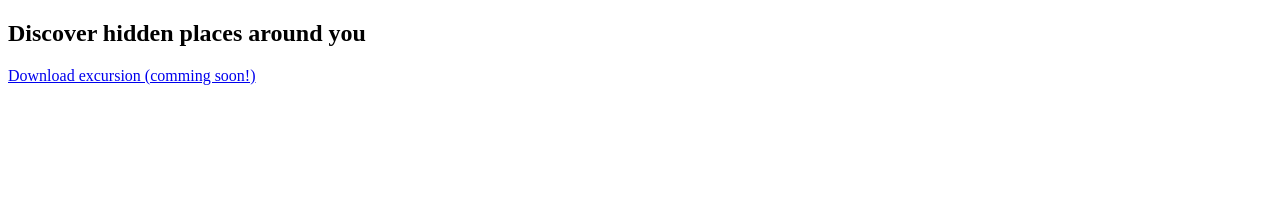
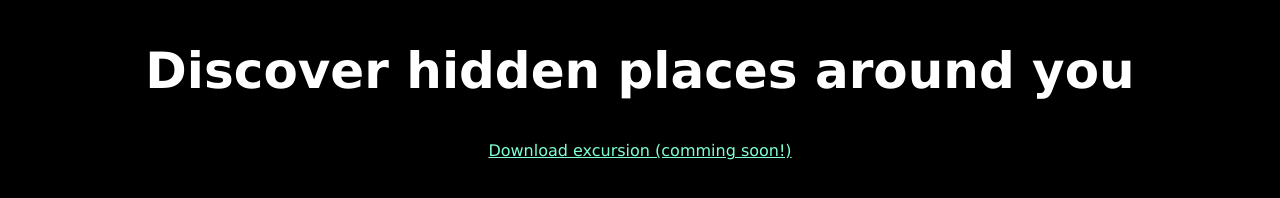
Before and after one commit to PhatHuynhTranSon99/ExcursionProject, a plain HTML site: page index.html in a window 1280 px wide. Drawn offline with Linux system fonts and the light colour scheme.

Commit message:
Fix style linking issue

```diff
--- a/index.html
+++ b/index.html
@@ -3,7 +3,7 @@
 <head>
     <meta charset="UTF-8">
     <meta name="viewport" content="width=device-width, initial-scale=1.0">
-    <link type="stylesheet/css" href="style.css">
+    <link rel="stylesheet" type="text/css" href="style.css">
     <title>Excursion Project</title>
 </head>
 <body>
```
